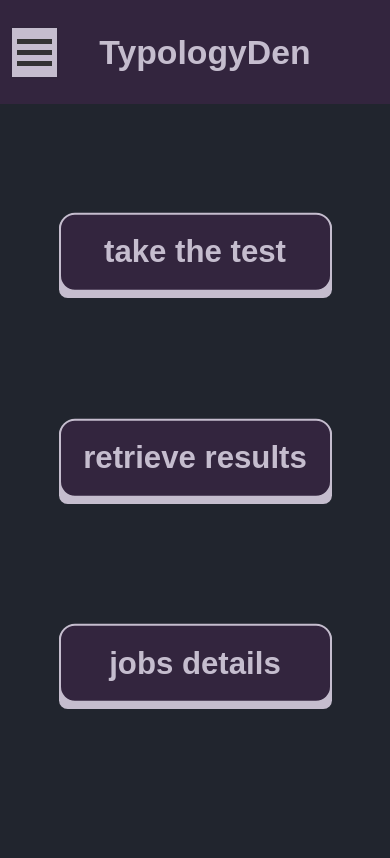
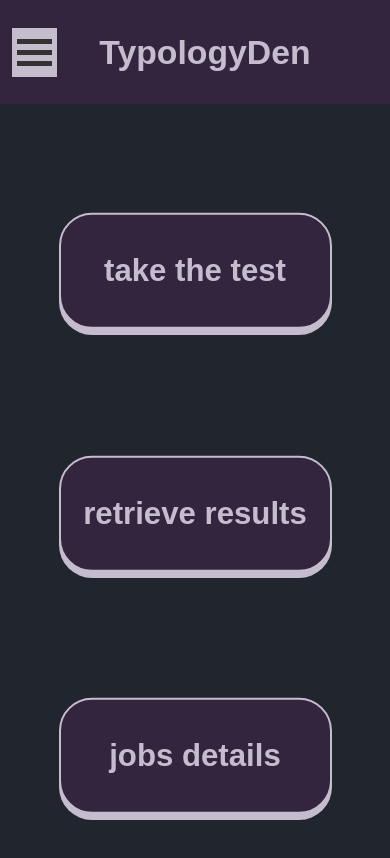
Before and after one commit to OmarDardery/CareerCatalyst, a React (Create React App) app: page / in a window 390 px wide. Shown: the top 858 px of the page. Built offline with nearby package versions, Linux system fonts and the light colour scheme.

Commit message:
improved padding

```diff
--- a/src/components/choice.js
+++ b/src/components/choice.js
@@ -3,14 +3,14 @@ import React from "react";
 function Choice(props){
     return (
         <div style={props.choice !== 0 ?{ display: "none"} : { display: "flex", flexDirection: "column", width: "100%", justifyContent: "space-around", alignItems: "center", gap: "15vh", paddingTop: "10vh"}}>
-            <button onClick={() => props.setChoice(1)} style={{width: "70vw", maxWidth: "400px"}}>
-                <span className="button_top" style={{fontSize: "clamp(16px, 8vw, 38px)", padding: "clamp(16px, 5vw, 38px)", borderRadius: "clamp(16px, 4vw, 33px)"}}>take the test</span>
+            <button onClick={() => props.setChoice(1)} style={{width: "70vw", maxWidth: "400px", borderRadius: "33px"}}>
+                <span className="button_top" style={{fontSize: "clamp(16px, 8vw, 38px)", padding: "38px clamp(16px, 5vw, 38px)", borderRadius: "33px"}}>take the test</span>
             </button>
-            <button onClick={() => props.setChoice(2)} style={{width: "70vw", maxWidth: "400px"}}>
-                <span className="button_top" style={{fontSize: "clamp(16px, 8vw, 38px)", padding: "clamp(16px, 5vw, 38px)", borderRadius: "clamp(16px, 4vw, 33px)"}}>retrieve results</span>
+            <button onClick={() => props.setChoice(2)} style={{width: "70vw", maxWidth: "400px", borderRadius: "33px"}}>
+                <span className="button_top" style={{fontSize: "clamp(16px, 8vw, 38px)", padding: "38px clamp(16px, 5vw, 38px)", borderRadius: "33px"}}>retrieve results</span>
             </button>
-            <button onClick={() => props.setChoice(3)} style={{width: "70vw", maxWidth: "400px"}}>
-                <span className="button_top" style={{fontSize: "clamp(16px, 8vw, 38px)", padding: "clamp(16px, 5vw, 38px)", borderRadius: "clamp(16px, 4vw, 33px)"}}>jobs details</span>
+            <button onClick={() => props.setChoice(3)} style={{width: "70vw", maxWidth: "400px", borderRadius: "33px"}}>
+                <span className="button_top" style={{fontSize: "clamp(16px, 8vw, 38px)", padding: "38px clamp(16px, 5vw, 38px)", borderRadius: "33px"}}>jobs details</span>
             </button>
         </div>
 
```
